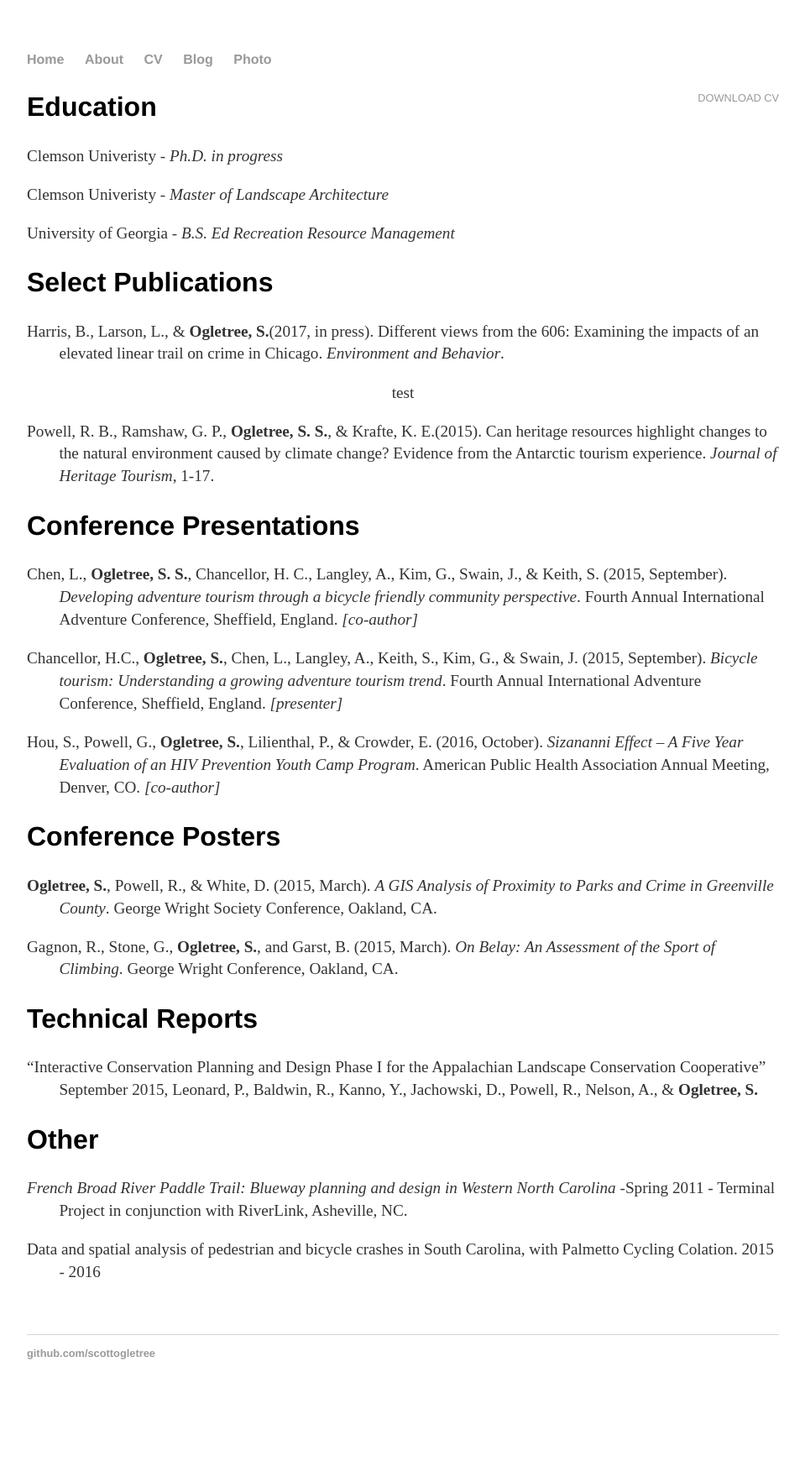
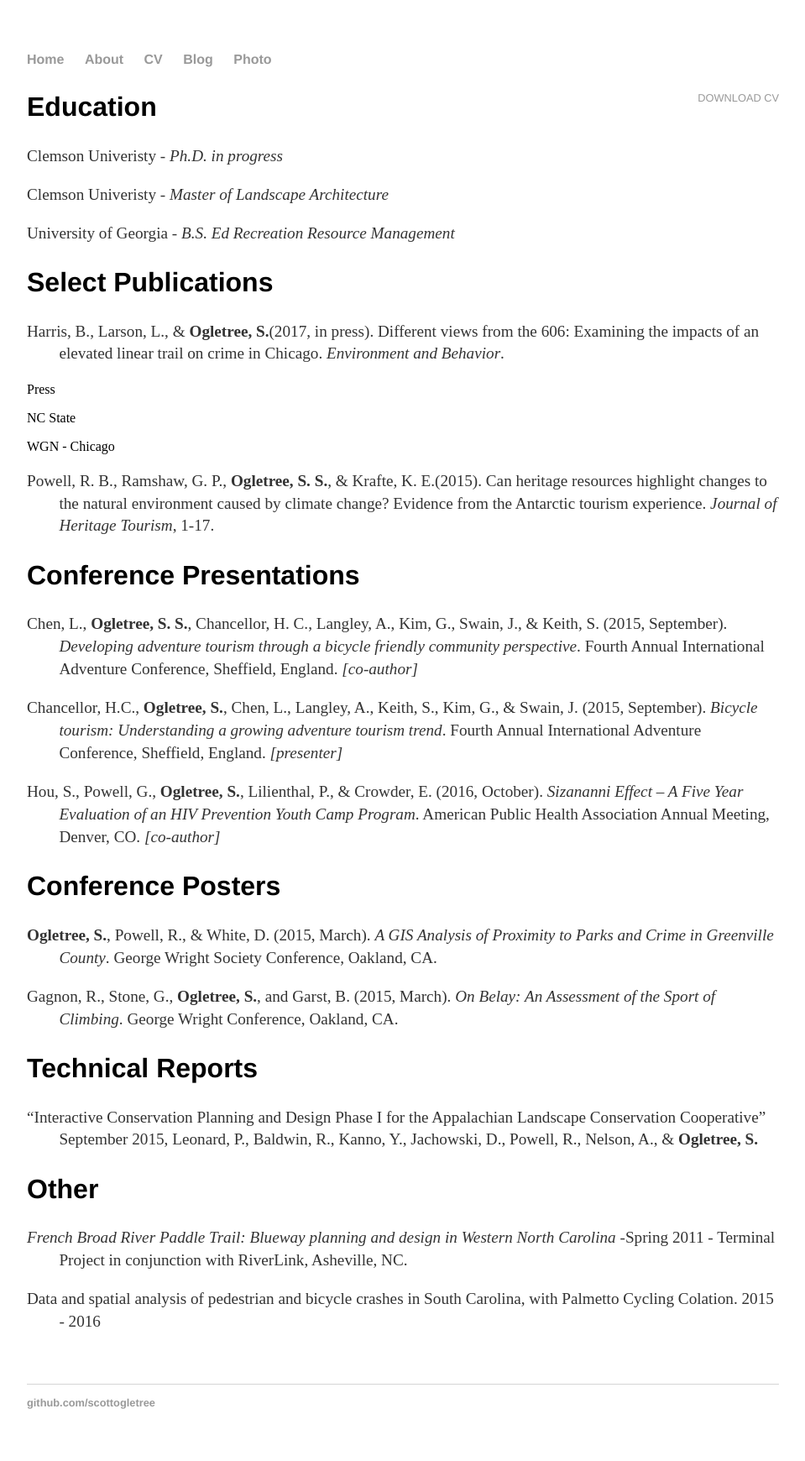
Before and after one commit to scottogletree/ogletrees.github.io, a Jekyll site: the page built from cv/index.html, in a window 1280 px wide. Shown: the whole page at 84% size, without its empty margins (160-1119 px from the left). Built offline with Jekyll 4.4.1, drawn with Linux system fonts in a browser that asks for light colours; before the commit the page ends 1681 px from its top, so only the background shows below that.

Commit message:
more notes

```diff
--- a/cv/index.html
+++ b/cv/index.html
@@ -21,7 +21,11 @@ title: CV of S Ogletree
 		<h2>Select Publications</h2>
 		<style> p{margin-left: 2em;text-indent: -2em;}</style>
 			<p>Harris, B., Larson, L., & <strong>Ogletree, S.</strong>(2017, in press). Different views from the 606: Examining the impacts of an elevated linear trail on crime in Chicago. <em>Environment and Behavior</em>.</p>
-		<p ALIGN=Center> test</p>
+		<dl>
+			<dt>Press
+				<dl>NC State
+					<dl>WGN - Chicago
+				</dl>
 			<p>Powell, R. B., Ramshaw, G. P., <strong>Ogletree, S. S.</strong>, & Krafte, K. E.(2015). Can heritage resources highlight changes to the natural environment caused by climate change? Evidence from the Antarctic tourism experience. <em>Journal of Heritage Tourism</em>, 1-17.</p>
 
 		<h2>Conference Presentations</h2>
```
